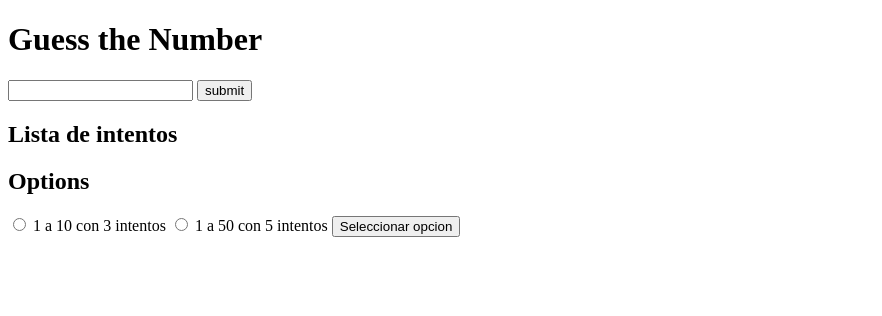
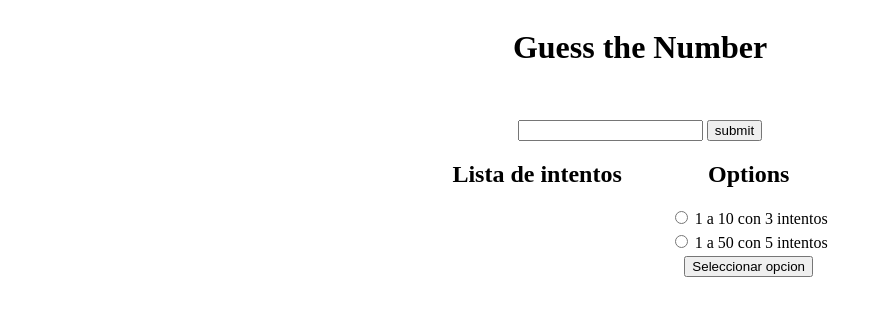
Before and after one commit to AndresISouto/GuessNumberDaw, a website: page index.html in a window 1280 px wide. Shown: the whole page, without its empty margins (0-882 px from the left). Drawn offline with Linux system fonts and the light colour scheme.

Commit message:
basic css

```diff
--- a/index.html
+++ b/index.html
@@ -5,6 +5,7 @@
   <meta charset="UTF-8">
   <meta name="viewport" content="width=device-width, initial-scale=1.0">
   <title>Guess the number</title>
+  <link rel="stylesheet" href="style.css">
 </head>
 
 <body>
@@ -14,18 +15,25 @@
     <input type="number" name="number" id="number" />
     <button type="submit">submit</button>
   </form>
-  <div>
+  <div id="bloqueAux">
     <div>
       <h2>Lista de intentos</h2>
       <ol id="attemptList"></ol>
     </div>
     <div>
       <h2>Options</h2>
-      <form>
-        <input type="radio" name="radio" id="radio10">
-        <label for="radio10"> 1 a 10 con 3 intentos</label>
-        <input type="radio" name="radio" id="radio50">
-        <label for="radio50">1 a 50 con 5 intentos</label>
+      <form id="formOpciones">
+          <div>
+            <input type="radio" name="radio" id="radio10">
+            <label for="radio10"> 1 a 10 con 3 intentos</label>
+
+          </div>
+
+          <div>
+            <input type="radio" name="radio" id="radio50">
+            <label for="radio50">1 a 50 con 5 intentos</label>
+
+          </div>
         <button type="submit">Seleccionar opcion</button>
       </form>
     </div>
--- /dev/null
+++ b/style.css
@@ -0,0 +1,26 @@
+body {
+
+  display: flex;
+  align-items: center;
+  justify-content: center;
+  flex-direction: column;
+}
+
+#bloqueAux {
+  display: flex;
+  justify-content: center;
+  align-items: flex-start;
+  gap: 3rem;
+}
+
+h2 {
+  text-align: center;
+}
+
+#formOpciones {
+  display: flex;
+  align-items: center;
+  justify-content: center;
+  flex-direction: column;
+  gap: 4px;
+}
```
